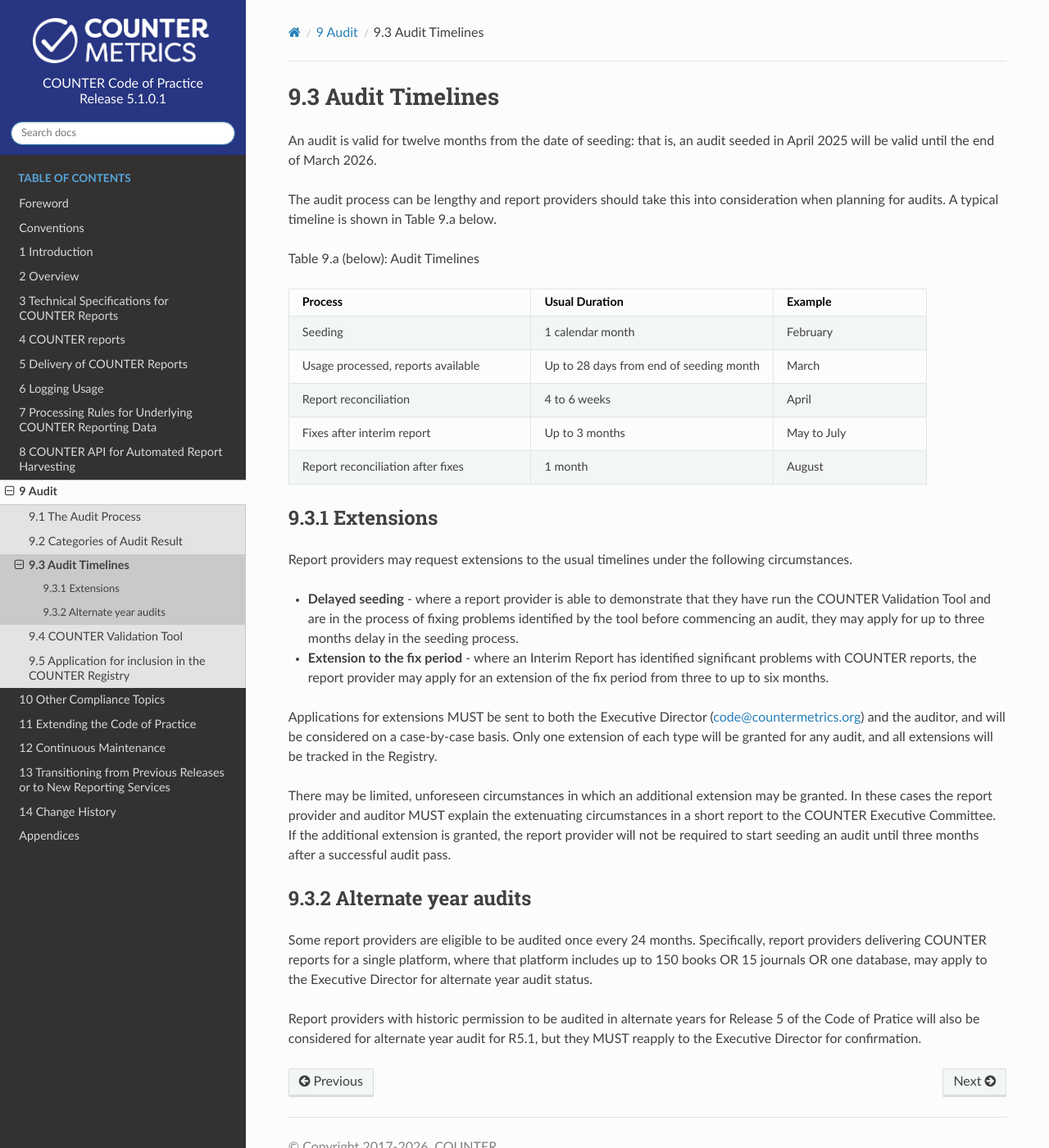
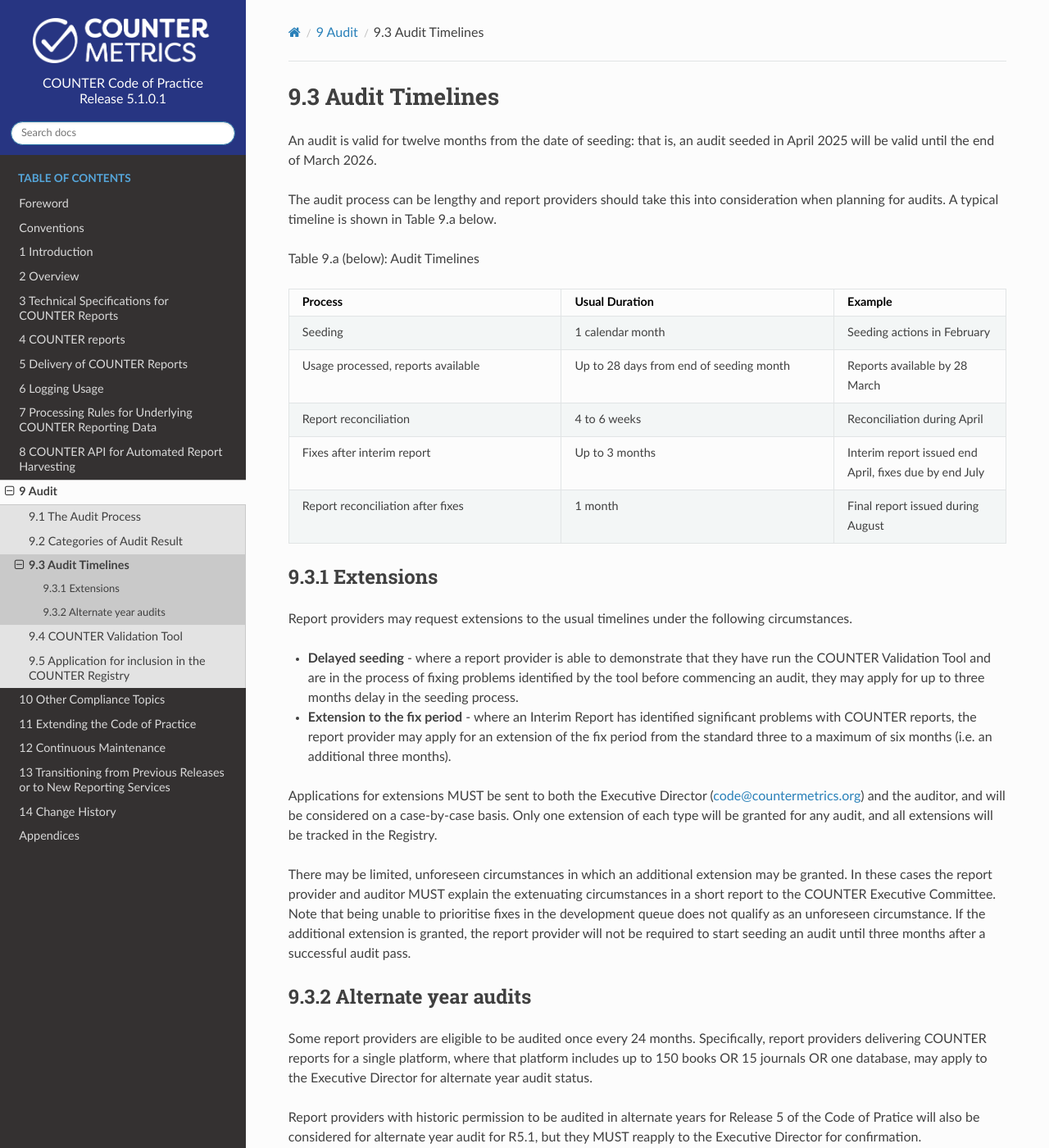
Before and after one commit to Project-Counter/cop5, a Sphinx documentation site: the page built from source/09-audit/03-timelines.rst, in a window 1280 px wide and 1400 px high. Shown: the whole window at 82% size. Built offline with Sphinx 7.4.7 and the Read the Docs theme 3.1.0, drawn with Linux system fonts in a browser that asks for light colours.

Commit message:
Audit amendments per 303
Minor amends to audit timelines and requirement for COUNTER API to be tested

```diff
--- a/source/09-audit/03-timelines.rst
+++ b/source/09-audit/03-timelines.rst
@@ -26,23 +26,23 @@
 
    * - Seeding
      - 1 calendar month
-     - February
+     - Seeding actions in February
 
    * - Usage processed, reports available
      - Up to 28 days from end of seeding month
-     - March
+     - Reports available by 28 March
 
    * - Report reconciliation
      - 4 to 6 weeks
-     - April
+     - Reconciliation during April
 
    * - Fixes after interim report
      - Up to 3 months
-     - May to July
+     - Interim report issued end April, fixes due by end July
 
    * - Report reconciliation after fixes
      - 1 month
-     - August
+     - Final report issued during August
 
 
 Extensions
@@ -51,11 +51,11 @@
 Report providers may request extensions to the usual timelines under the following circumstances.
 
 * **Delayed seeding** - where a report provider is able to demonstrate that they have run the COUNTER Validation Tool and are in the process of fixing problems identified by the tool before commencing an audit, they may apply for up to three months delay in the seeding process.
-* **Extension to the fix period** - where an Interim Report has identified significant problems with COUNTER reports, the report provider may apply for an extension of the fix period from three to up to six months.
+* **Extension to the fix period** - where an Interim Report has identified significant problems with COUNTER reports, the report provider may apply for an extension of the fix period from the standard three to a maximum of six months (i.e. an additional three months).
 
 Applications for extensions MUST be sent to both the Executive Director (code@countermetrics.org) and the auditor, and will be considered on a case-by-case basis. Only one extension of each type will be granted for any audit, and all extensions will be tracked in the Registry.
 
-There may be limited, unforeseen circumstances in which an additional extension may be granted. In these cases the report provider and auditor MUST explain the extenuating circumstances in a short report to the COUNTER Executive Committee. If the additional extension is granted, the report provider will not be required to start seeding an audit until three months after a successful audit pass.
+There may be limited, unforeseen circumstances in which an additional extension may be granted. In these cases the report provider and auditor MUST explain the extenuating circumstances in a short report to the COUNTER Executive Committee. Note that being unable to prioritise fixes in the development queue does not qualify as an unforeseen circumstance. If the additional extension is granted, the report provider will not be required to start seeding an audit until three months after a successful audit pass.
 
 .. _alternate-year-audits:
 
--- a/source/appendices/e-audit-requirements-and-tests/02-general-tests.rst
+++ b/source/appendices/e-audit-requirements-and-tests/02-general-tests.rst
@@ -11,7 +11,7 @@
 E.2.1 Validation Tool
 """""""""""""""""""""
 
-Once reports are available for testing (i.e. up to 28 days after the end of the seeding month), auditors MUST run the COUNTER Reports and Standard Views of COUNTER Reports that are within the scope of the audit through the Validation Tool. This test must include all attributes report providers are required to support, including attributes that are included only if called for.
+Once reports are available for testing (i.e. up to 28 days after the end of the seeding month), auditors MUST test the report providers' COUNTER API (sushi) configuration ans well as the COUNTER Reports and Standard Views of COUNTER Reports that are within the scope of the audit through the Validation Tool. This test must include all attributes report providers are required to support, including attributes that are included only if called for.
 
 Where report providers have elected to follow the pre-flight preparation step outlined in :numref:`audit` of the Code of Practice, this audit test should not result in any errors.
 
```
